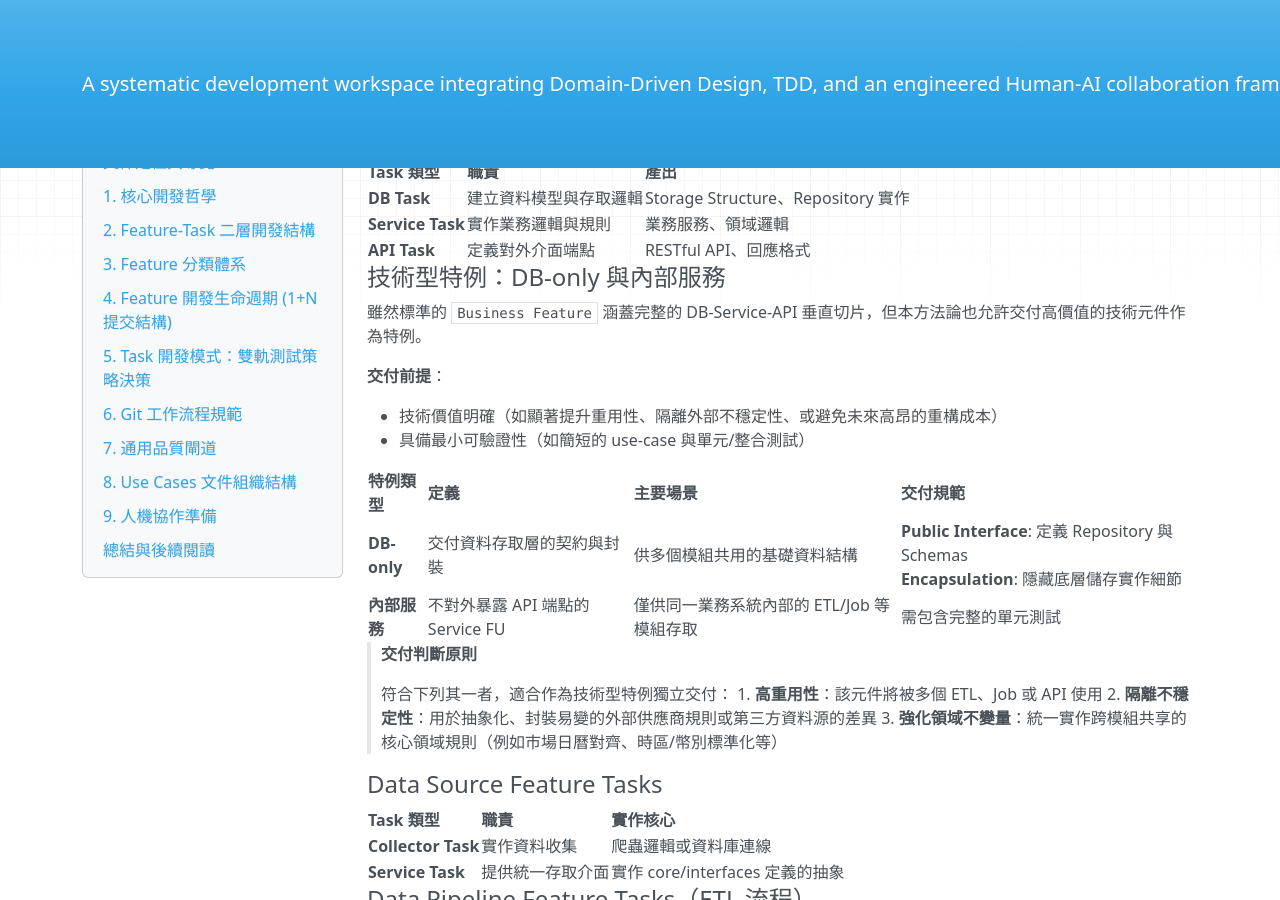
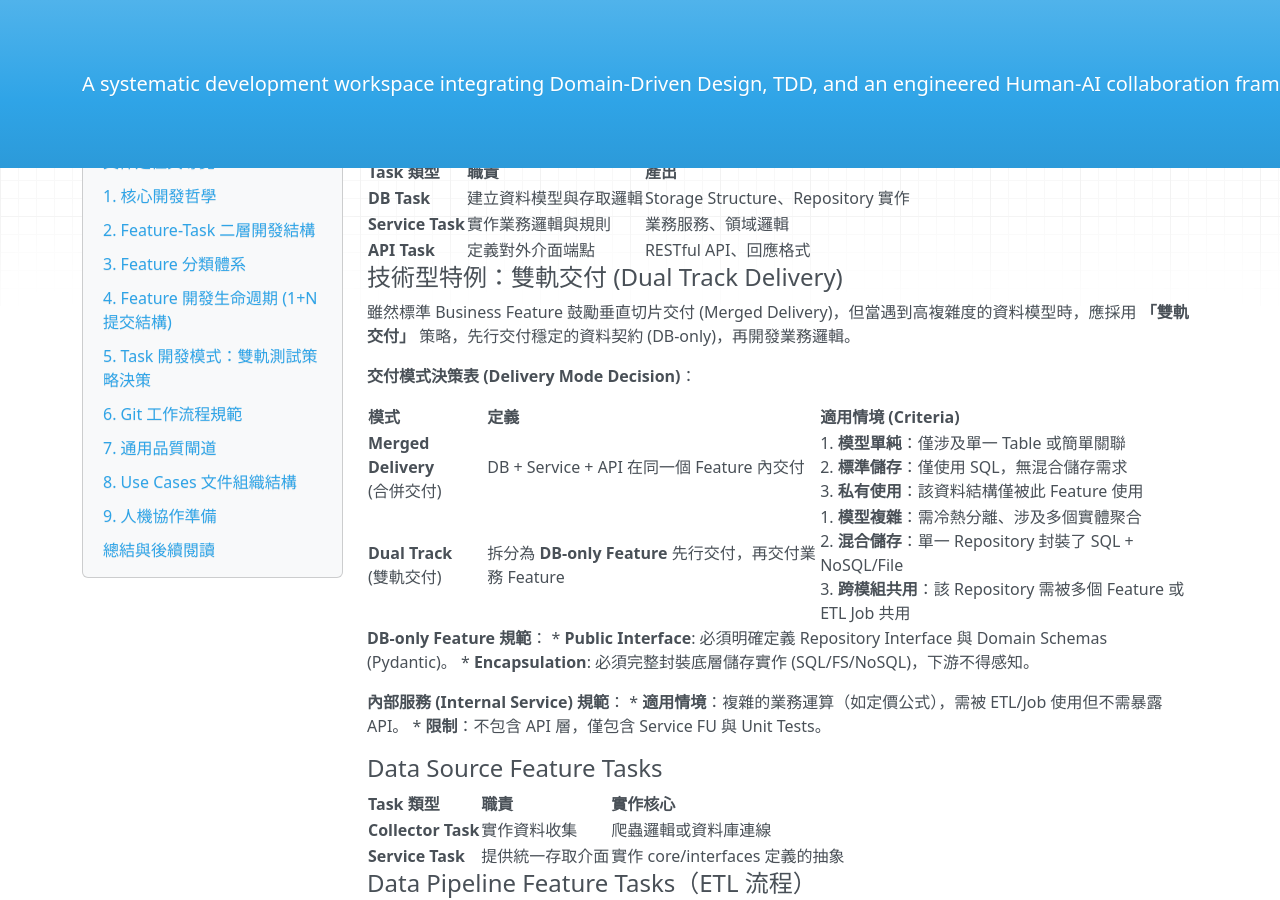
Before and after one commit to Wanini0209/wBiSaProj, an MkDocs documentation site: the page built from docs/PROJECT_DESIGN-METHODOLOGY.md, in a window 1280 px wide and 900 px high, scrolled down 2913 px. Built offline with MkDocs 1.6.1, drawn with Linux system fonts in a browser that asks for light colours; nearby versions of some CDN libraries.

Commit message:
docs(project): standardize dual track delivery strategy
Redefine 'DB-only' features from an exception to a standard 'Dual Track'
delivery mode. This formalizes the strategy for handling complex data
models or hybrid storage requirements before business logic implementation.

```diff
--- a/docs/PROJECT_DESIGN-METHODOLOGY.md
+++ b/docs/PROJECT_DESIGN-METHODOLOGY.md
@@ -141,26 +141,24 @@ Feature（業務價值單元）
 | **Service Task** | 實作業務邏輯與規則 | 業務服務、領域邏輯 |
 | **API Task** | 定義對外介面端點 | RESTful API、回應格式 |
 
-#### 技術型特例：DB-only 與內部服務
+#### 技術型特例：雙軌交付 (Dual Track Delivery)
 
-雖然標準的 `Business Feature` 涵蓋完整的 DB-Service-API 垂直切片，但本方法論也允許交付高價值的技術元件作為特例。
+雖然標準 Business Feature 鼓勵垂直切片交付 (Merged Delivery)，但當遇到高複雜度的資料模型時，應採用 **「雙軌交付」** 策略，先行交付穩定的資料契約 (DB-only)，再開發業務邏輯。
 
-**交付前提**：
+**交付模式決策表 (Delivery Mode Decision)**：
 
-- 技術價值明確（如顯著提升重用性、隔離外部不穩定性、或避免未來高昂的重構成本）
-- 具備最小可驗證性（如簡短的 use-case 與單元/整合測試）
+| 模式 | 定義 | 適用情境 (Criteria) |
+|:---|:---|:---|
+| **Merged Delivery**<br>(合併交付) | DB + Service + API 在同一個 Feature 內交付 | 1. **模型單純**：僅涉及單一 Table 或簡單關聯<br>2. **標準儲存**：僅使用 SQL，無混合儲存需求<br>3. **私有使用**：該資料結構僅被此 Feature 使用 |
+| **Dual Track**<br>(雙軌交付) | 拆分為 **DB-only Feature** 先行交付，再交付業務 Feature | 1. **模型複雜**：需冷熱分離、涉及多個實體聚合<br>2. **混合儲存**：單一 Repository 封裝了 SQL + NoSQL/File<br>3. **跨模組共用**：該 Repository 需被多個 Feature 或 ETL Job 共用 |
 
-| 特例類型 | 定義 | 主要場景 | 交付規範 |
-|:---|:---|:---|:---|
-| **DB-only** | 交付資料存取層的契約與封裝 | 供多個模組共用的基礎資料結構 | **Public Interface**: 定義 Repository 與 Schemas<br>**Encapsulation**: 隱藏底層儲存實作細節 |
-| **內部服務** | 不對外暴露 API 端點的 Service FU | 僅供同一業務系統內部的 ETL/Job 等模組存取 | 需包含完整的單元測試 |
+**DB-only Feature 規範**：
+* **Public Interface**: 必須明確定義 Repository Interface 與 Domain Schemas (Pydantic)。
+* **Encapsulation**: 必須完整封裝底層儲存實作 (SQL/FS/NoSQL)，下游不得感知。
 
-> **交付判斷原則**
->
-> 符合下列其一者，適合作為技術型特例獨立交付：
-> 1. **高重用性**：該元件將被多個 ETL、Job 或 API 使用
-> 2. **隔離不穩定性**：用於抽象化、封裝易變的外部供應商規則或第三方資料源的差異
-> 3. **強化領域不變量**：統一實作跨模組共享的核心領域規則（例如市場日曆對齊、時區/幣別標準化等）
+**內部服務 (Internal Service) 規範**：
+* **適用情境**：複雜的業務運算（如定價公式），需被 ETL/Job 使用但不需暴露 API。
+* **限制**：不包含 API 層，僅包含 Service FU 與 Unit Tests。
 
 #### Data Source Feature Tasks
 
```
